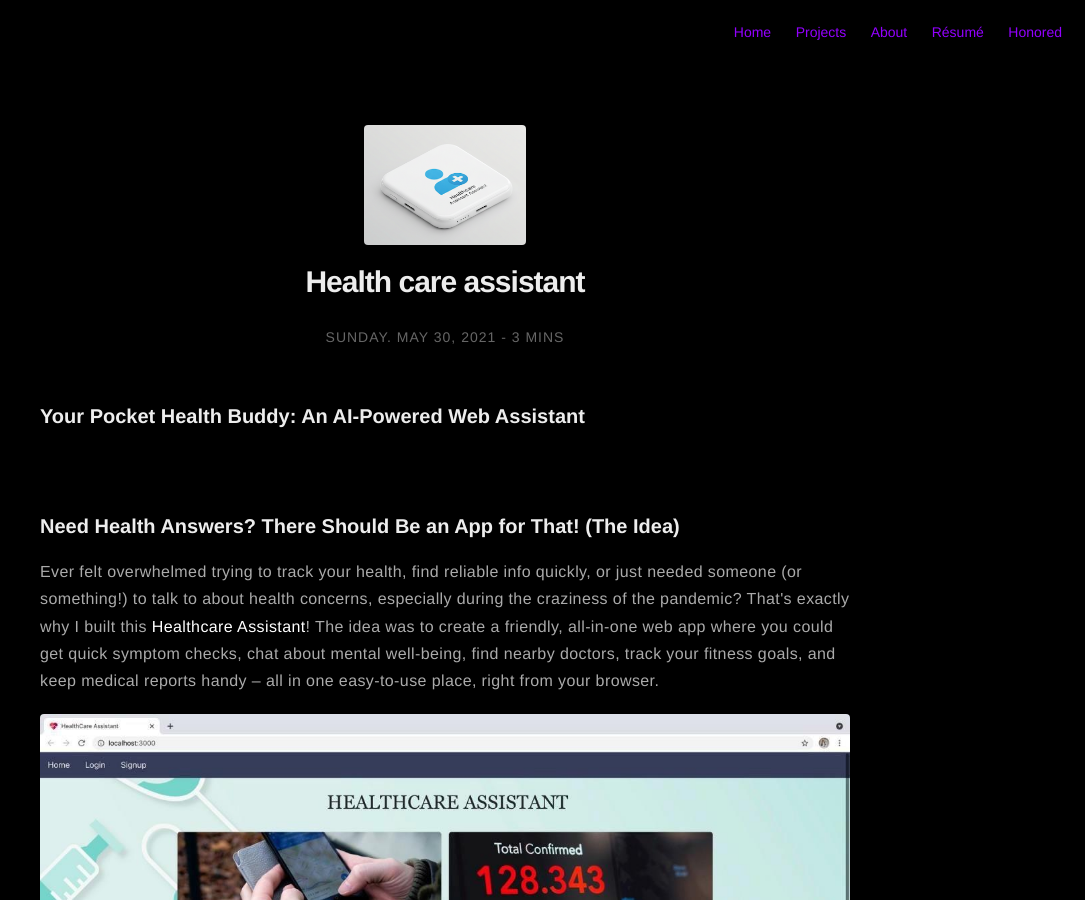
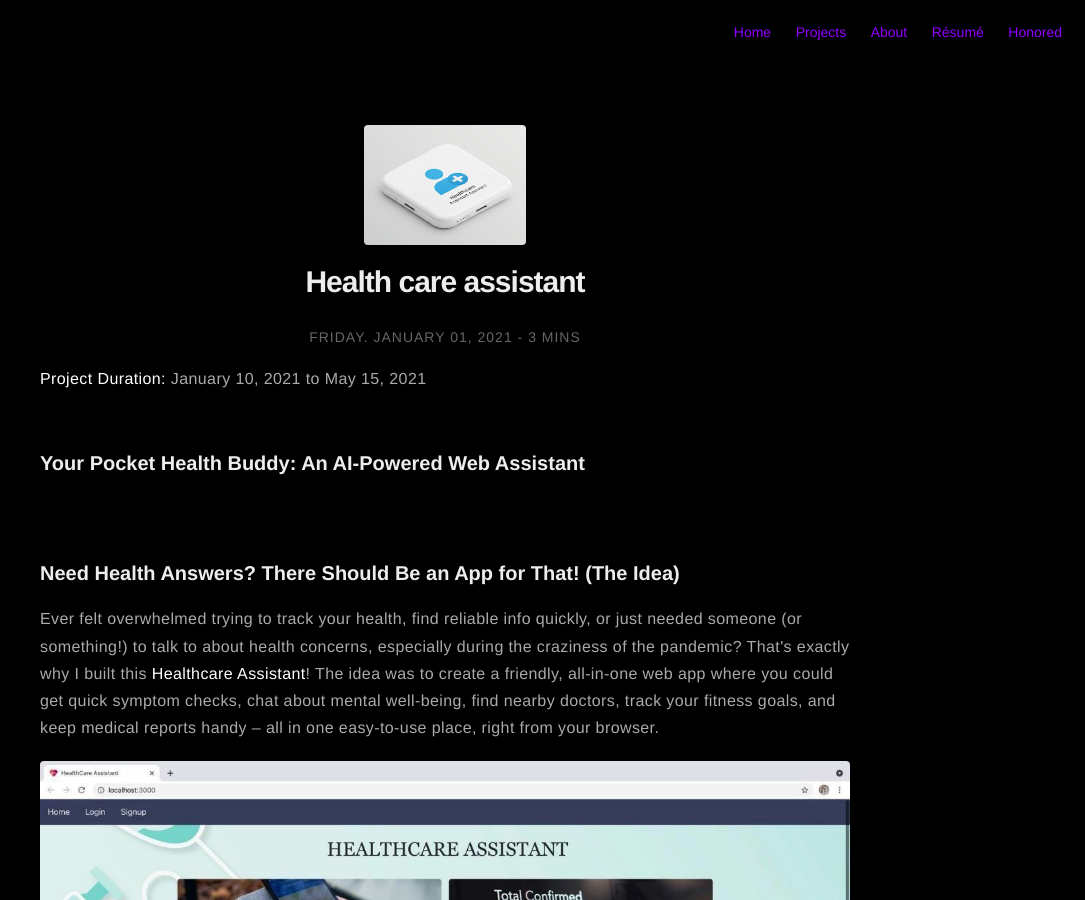
Before and after one commit to ayushchoudhary-dev/mw, a Jekyll site: the page built from _posts/2021-05-30-Health Care Assistant.markdown, in a window 1280 px wide and 900 px high. Shown: the whole window, without its empty margins (195-1280 px from the left). Built offline with Jekyll 4.4.1, drawn with Linux system fonts in a browser that asks for light colours; nearby versions of some CDN libraries; comment, search, counter and statistics services are not loaded.

```diff
--- a/_layouts/post.html
+++ b/_layouts/post.html
@@ -12,6 +12,14 @@ layout: page
     <time datetime="{{ page.date | date:"%d-%m-%Y" }}">{{ page.date | date: "%A. %B %d, %Y" }}</time>
     {% if site.read-time %} - {% include read-time.html %}{% endif %}
 </span>
+{% if page.start_date and page.end_date %}
+  <p class="project-duration">
+    <strong>Project Duration:</strong>
+    <time datetime="{{ page.start_date | date_to_xmlschema }}">{{ page.start_date | date: "%B %-d, %Y" }}</time>
+    to
+    <time datetime="{{ page.end_date | date_to_xmlschema }}">{{ page.end_date | date: "%B %-d, %Y" }}</time>
+  </p>
+{% endif %}
 
 {% if site.show-tags %}
     <div class="post-tags">
--- a/_posts/2021-05-30-Health Care Assistant.markdown
+++ b/_posts/2021-05-30-Health Care Assistant.markdown
@@ -1,7 +1,10 @@
 ---
 # title: "Health Care Assistant"
 layout: post
-date: 2021-05-30 12:10
+
+date: 2021-01-01 12:00:00
+start_date: 2021-01-10 12:00:00
+end_date: 2021-05-15 12:00:00
 image: https://ayushchoudhary-dev.github.io/mw/assets/images/HCA.png
 headerImage: true
 projects: true
--- a/_posts/2021-12-25-Interactive Image Editor.markdown
+++ b/_posts/2021-12-25-Interactive Image Editor.markdown
@@ -1,7 +1,10 @@
 ---
 # title: "Interactive Image Editor"
 layout: post
-date: 2022-07-20 12:10
+
+date: 2021-07-01 12:00:00
+start_date: 2021-07-20 12:00:00
+end_date: 2021-12-20 12:00:00
 image: https://ayushchoudhary-dev.github.io/mw/assets/images/Ime.jpg
 headerImage: true
 projects: true
--- a/_posts/2022-07-20-Video Indexing Using Deep Learning copy.markdown
+++ b/_posts/2022-07-20-Video Indexing Using Deep Learning copy.markdown
@@ -2,6 +2,9 @@
 # title: "Video Indexing Using Deep Learning"
 layout: post
 date: 2022-07-20 12:10
+
+start_date: 2022-02-10 12:00:00
+end_date: 2022-07-21 12:00:00
 image: https://ayushchoudhary-dev.github.io/mw/assets/images/v1.jpg
 headerImage: true
 projects: true
--- a/_posts/2023-09-28-project3.markdown
+++ b/_posts/2023-09-28-Credit Scoring.markdown
@@ -1,7 +1,9 @@
 ---
 title: "Credit Scoring "
 layout: post
-date: 2023-09-01 12:10
+date: 2023-09-01 12:10:00
+start_date: 2023-09-01 12:10:00
+end_date: 2024-04-30 18:00:00
 image: https://ayushchoudhary-dev.github.io/mw/assets/images/ProjectCS.jpg
 headerImage: true
 tag:
```
Also changed, not shown: projects.html (+13 -1 lines).
